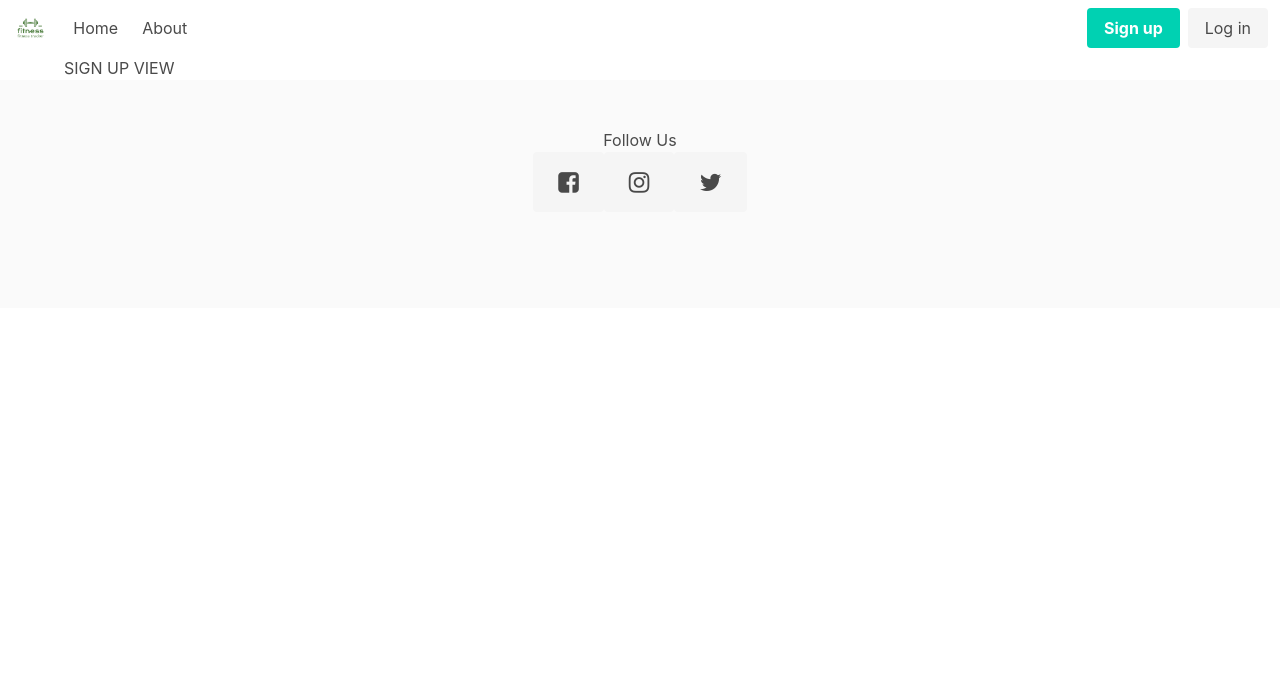
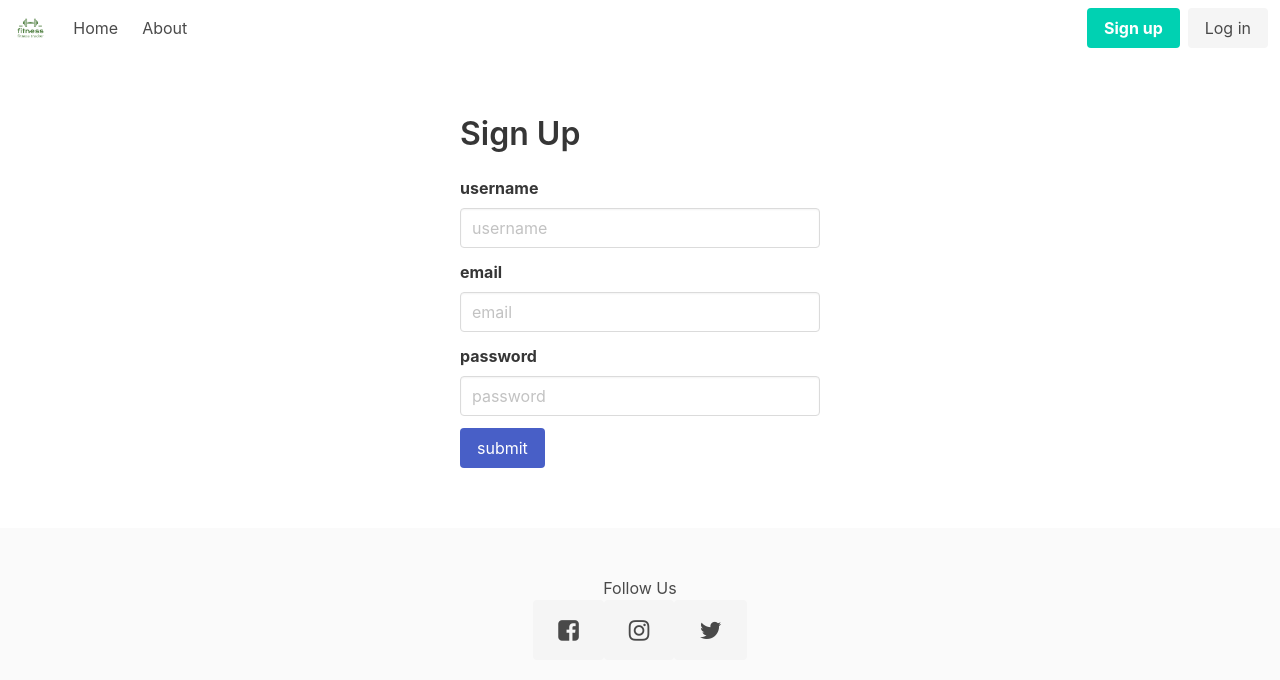
Before and after one commit to TrungNNg/fitness-social, a Vue app in the folder client/: page /signup in a window 1280 px wide. Shown: the top 680 px of the page. Built offline with nearby package versions, Linux system fonts and the light colour scheme.

Commit message:
style signin & signup form

```diff
--- a/client/src/views/LoginView.vue
+++ b/client/src/views/LoginView.vue
@@ -3,5 +3,28 @@
 </script>
 
 <template>
-    <p>Login View</p>
+   <br/>
+    <br/>
+    <div class="column is-4 is-offset-4">
+        <div class="title">Login</div>
+        <div class="field">
+            <label class="label">username</label>
+            <div class="control">
+                <input class="input" type="text" placeholder="username">
+            </div>
+        </div>
+
+        <div class="field">
+            <label class="label">password</label>
+            <div class="control">
+                <input class="input" type="password" placeholder="password">
+            </div>
+        </div>
+        <div>
+            <button class="button is-link">submit</button>
+        </div>
+        <br/>
+        <br/>
+        <a href="">forgot password?</a>
+    </div>
 </template>
--- a/client/src/views/SignUpView.vue
+++ b/client/src/views/SignUpView.vue
@@ -3,5 +3,34 @@
 </script>
 
 <template>
-    <p>SIGN UP VIEW</p>
+    <br/>
+    <br/>
+    <div class="column is-4 is-offset-4">
+        <div class="title">Sign Up</div>
+        <div class="field">
+            <label class="label">username</label>
+            <div class="control">
+                <input class="input" type="text" placeholder="username">
+            </div>
+        </div>
+
+        <div class="field">
+            <label class="label">email</label>
+            <div class="control">
+                <input class="input" type="email" placeholder="email">
+            </div>
+        </div>
+
+        <div class="field">
+            <label class="label">password</label>
+            <div class="control">
+                <input class="input" type="password" placeholder="password">
+            </div>
+        </div>
+        <div>
+            <button class="button is-link">submit</button>
+        </div>
+        <br/>
+        <br/>
+    </div>
 </template>
```
